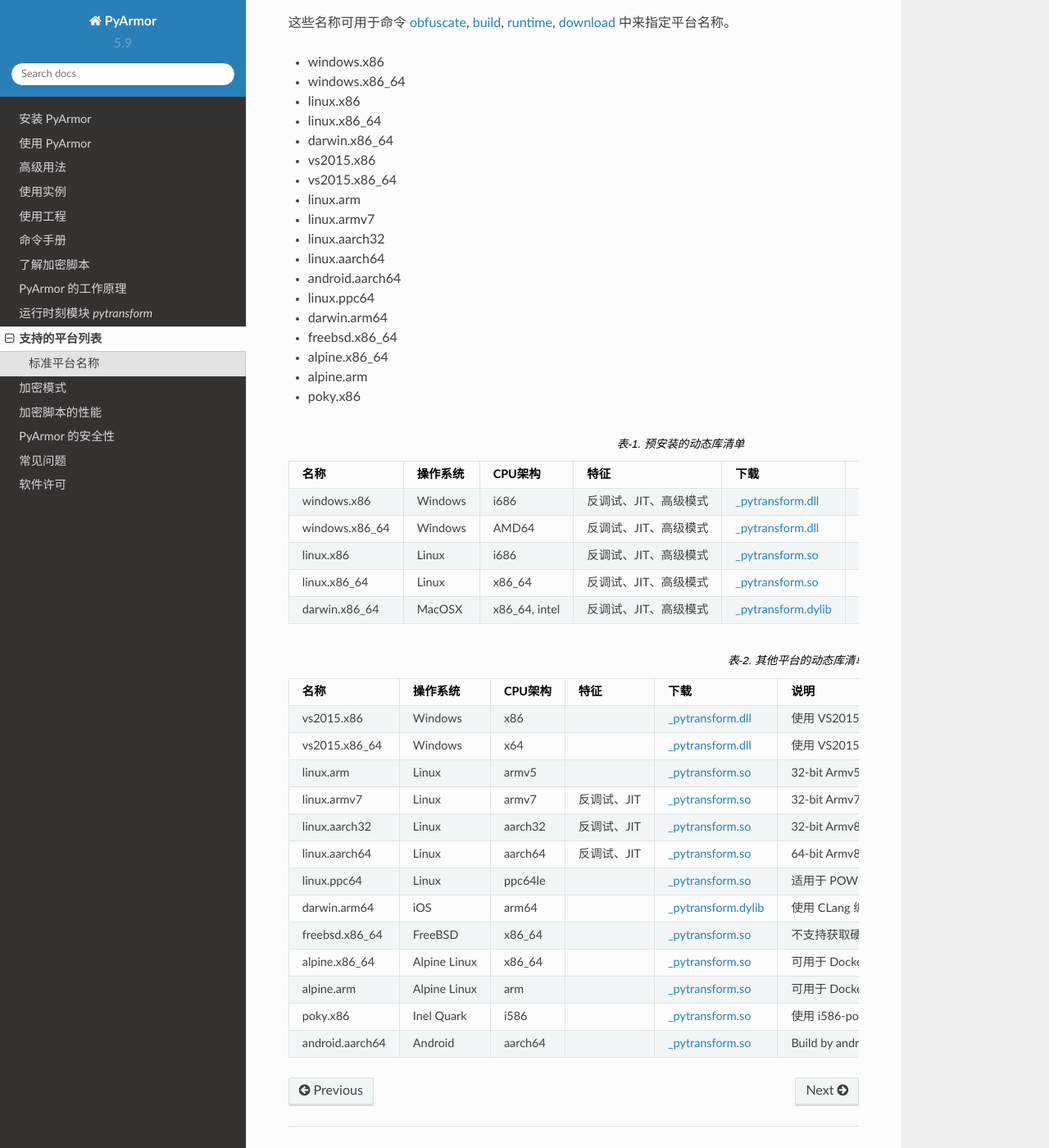
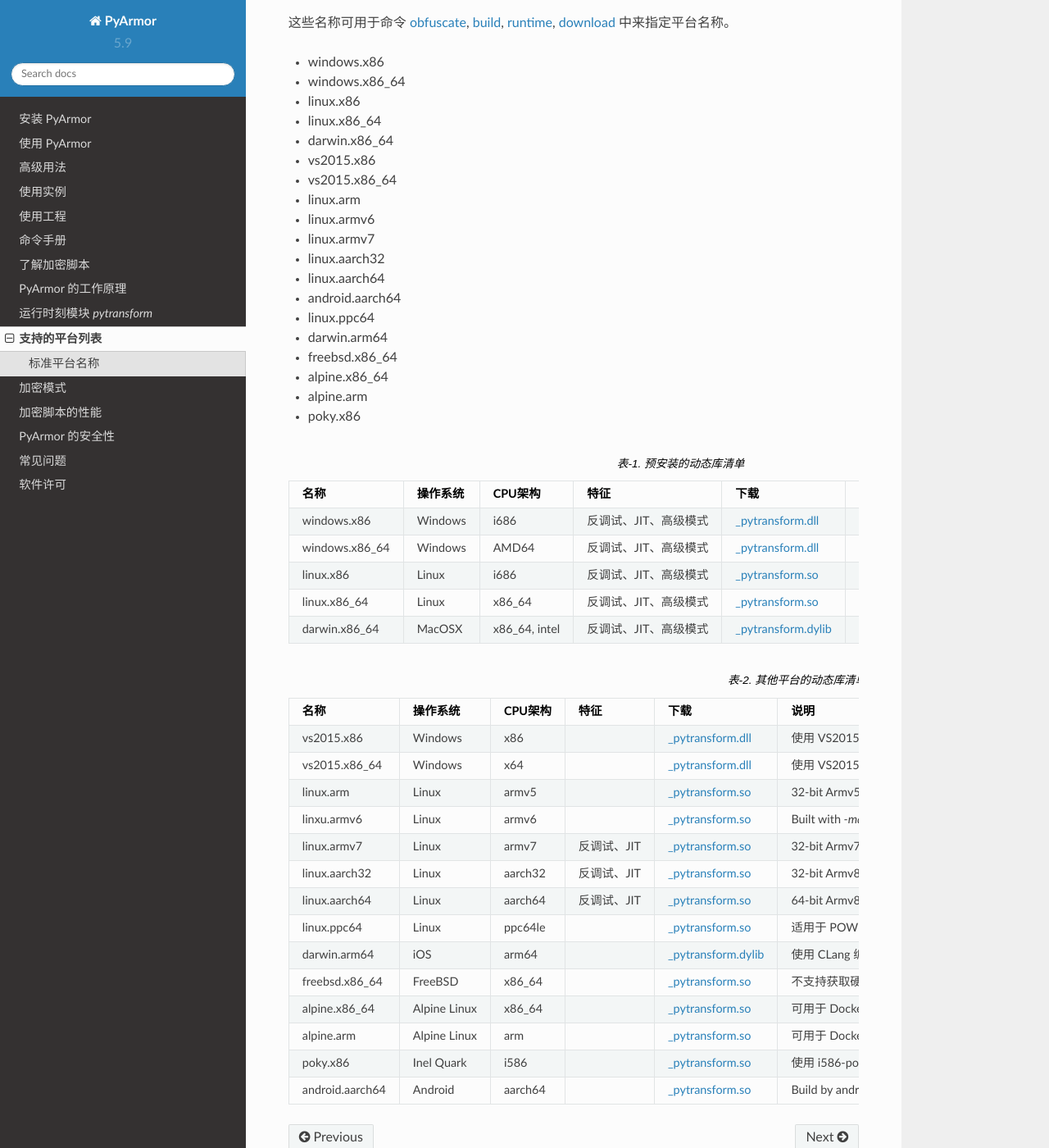
Before and after one commit to dashingsoft/pyarmor-docs-zh, a Sphinx documentation site: the page built from docs/platforms.rst, in a window 1280 px wide and 1400 px high, scrolled down 1043 px. Shown: the whole window at 82% size. Built offline with Sphinx 7.4.7 and the Read the Docs theme 2.0.0, drawn with Linux system fonts in a browser that asks for light colours.

Commit message:
Add platform armv6

```diff
--- a/docs/platforms.rst
+++ b/docs/platforms.rst
@@ -62,6 +62,7 @@
 * vs2015.x86
 * vs2015.x86_64
 * linux.arm
+* linux.armv6
 * linux.armv7
 * linux.aarch32
 * linux.aarch64
@@ -144,6 +145,12 @@
      -
      - `_pytransform.so <http://pyarmor.dashingsoft.com/downloads/latest/armv5/_pytransform.so>`_
      - 32-bit Armv5 (arm926ej-s)
+   * - linxu.armv6
+     - Linux
+     - armv6
+     -
+     - `_pytransform.so <http://pyarmor.dashingsoft.com/downloads/latest/linux.armv6.0/_pytransform.so>`_
+     - Built with `-march=armv6`
    * - linux.armv7
      - Linux
      - armv7
```
